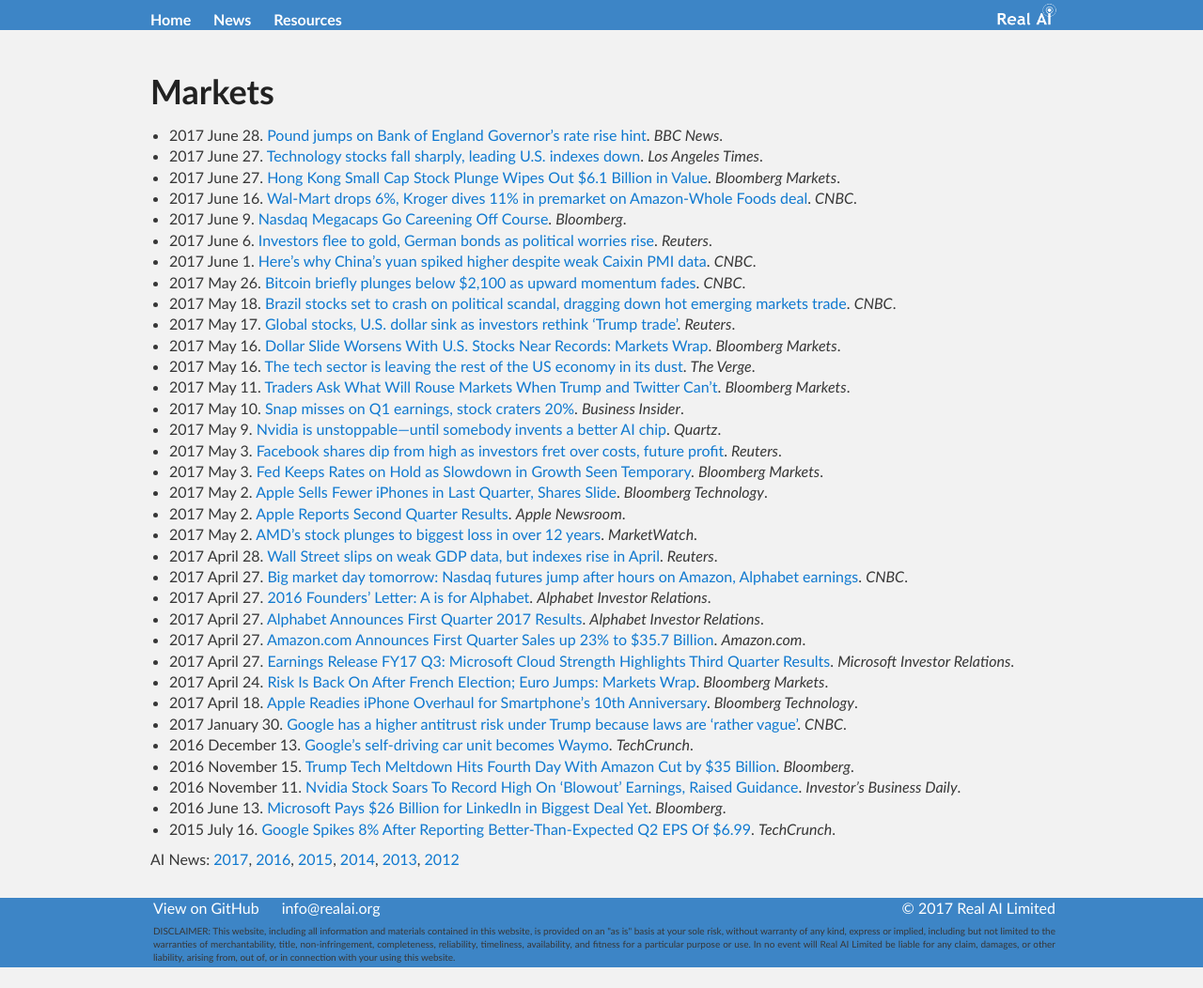
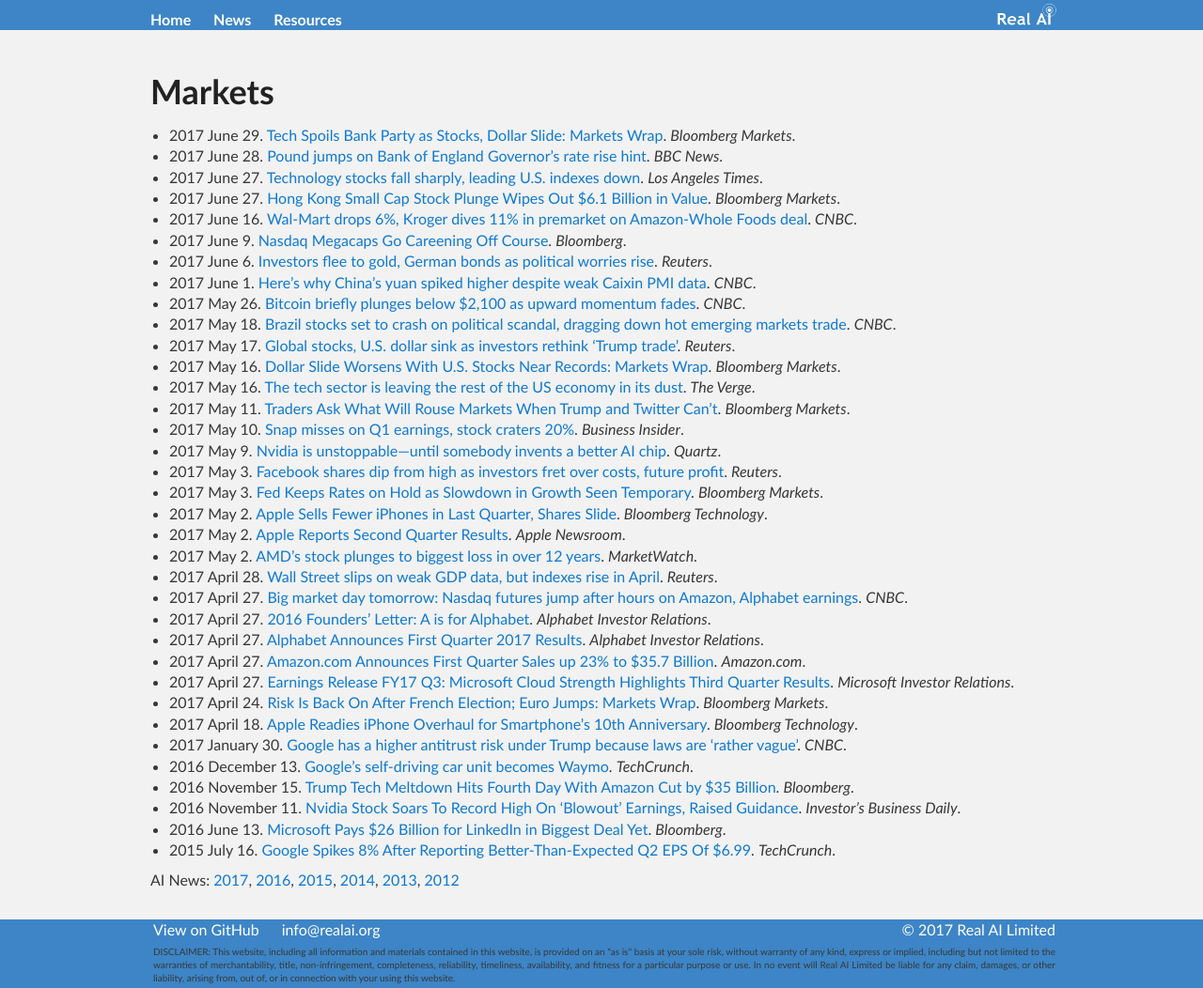
Before and after one commit to Tonywuhk/realai.org, a Jekyll site: the page built from news/markets.md, in a window 1280 px wide. Shown: the whole page at 94% size. Built offline with Jekyll 4.4.1, drawn with Linux system fonts in a browser that asks for light colours; our own code applies the rules of GitHub Pages for plain Markdown files; comment, search, counter and statistics services are not loaded; the repository's description, which GitHub fills in, is left out; before the commit the page ends 1030 px from its top, so only the background shows below that.

Commit message:
Update markets.md

```diff
--- a/news/markets.md
+++ b/news/markets.md
@@ -3,6 +3,7 @@
 ---
 # Markets
 
+* 2017 June 29. [Tech Spoils Bank Party as Stocks, Dollar Slide: Markets Wrap](https://www.bloomberg.com/news/articles/2017-06-28/equity-rally-extends-to-asia-as-higher-rates-seen-markets-wrap). *Bloomberg Markets*.
 * 2017 June 28. [Pound jumps on Bank of England Governor's rate rise hint](http://www.bbc.com/news/business-40427865). *BBC News*.
 * 2017 June 27. [Technology stocks fall sharply, leading U.S. indexes down](http://www.latimes.com/business/la-fi-markets-20170627-story.html). *Los Angeles Times*.
 * 2017 June 27. [Hong Kong Small Cap Stock Plunge Wipes Out $6.1 Billion in Value](https://www.bloomberg.com/news/articles/2017-06-27/hong-kong-small-cap-collapse-wipes-out-5-1-billion-this-morning). *Bloomberg Markets*.
```
